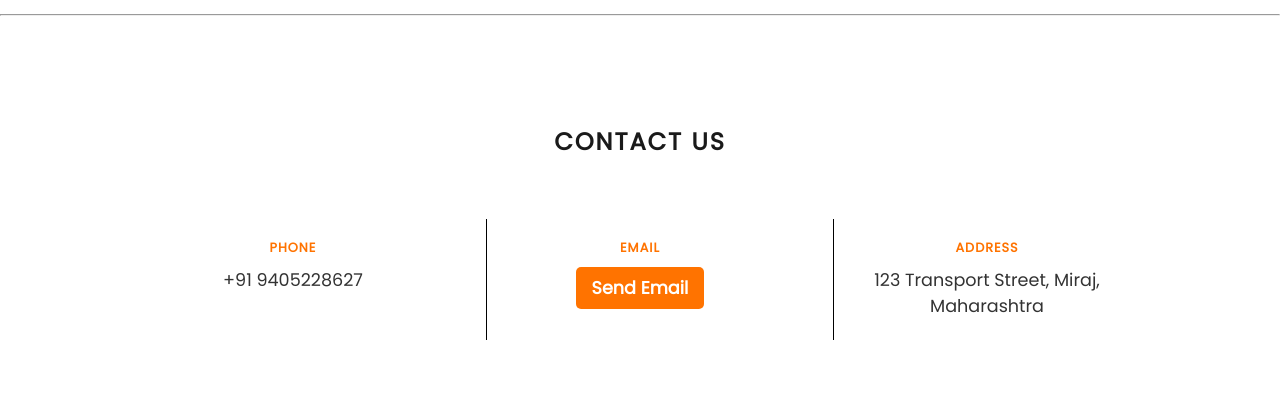
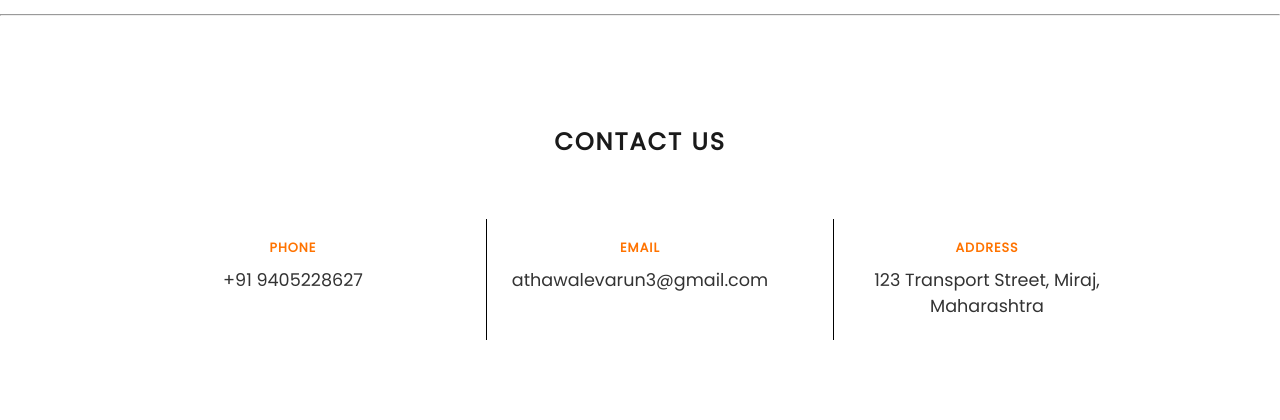
Before and after one commit to VARUN2462006/Transport-Company, a PHP site: page /Homepage.php in a window 1280 px wide. Shown: the part 1597-2017 px from the top of the page. Run offline with PHP 8.4, Linux system fonts and the light colour scheme.

Commit message:
Initial commit

```diff
--- a/Public/Homepage.php
+++ b/Public/Homepage.php
@@ -22,8 +22,8 @@
         <div class="sub-menu">
             <a href="Homepage.php" class="option">Home</a>
             <a href="#about" class="option">About</a>
+            <a href="#contact " class="option">Contact</a>
             <a href="services.php" class="option">Services</a>
-            <a href="#contact" class="option">Contact</a>
         </div>
     </div>
 
@@ -64,7 +64,7 @@
         </div>
         <div class="contact-block">
             <strong>Email</strong>
-            <p class="p1"><a href="mailto:athawalevarun3@gmail.com">Send Email</a></p>
+            <p class="p1">athawalevarun3@gmail.com</p>
         </div>
         <div class="contact-block">
             <strong>Address</strong>
```
